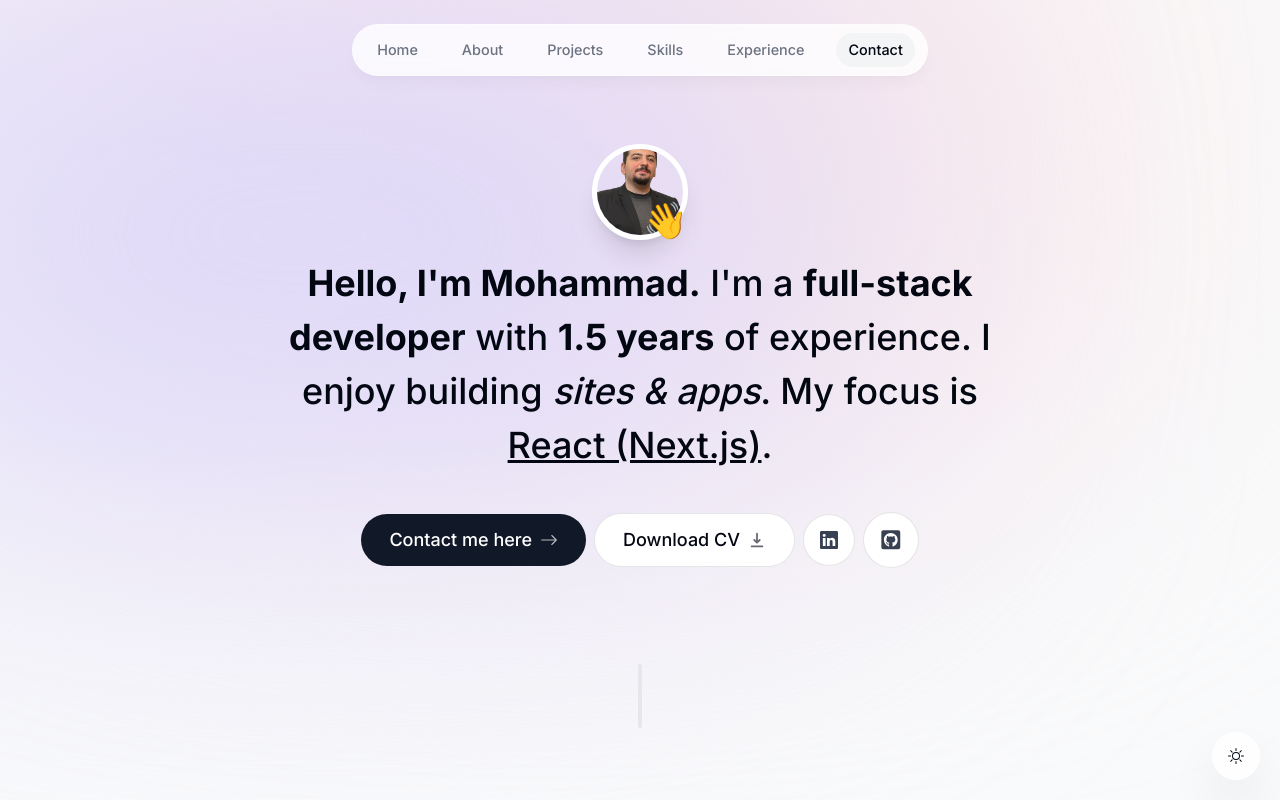
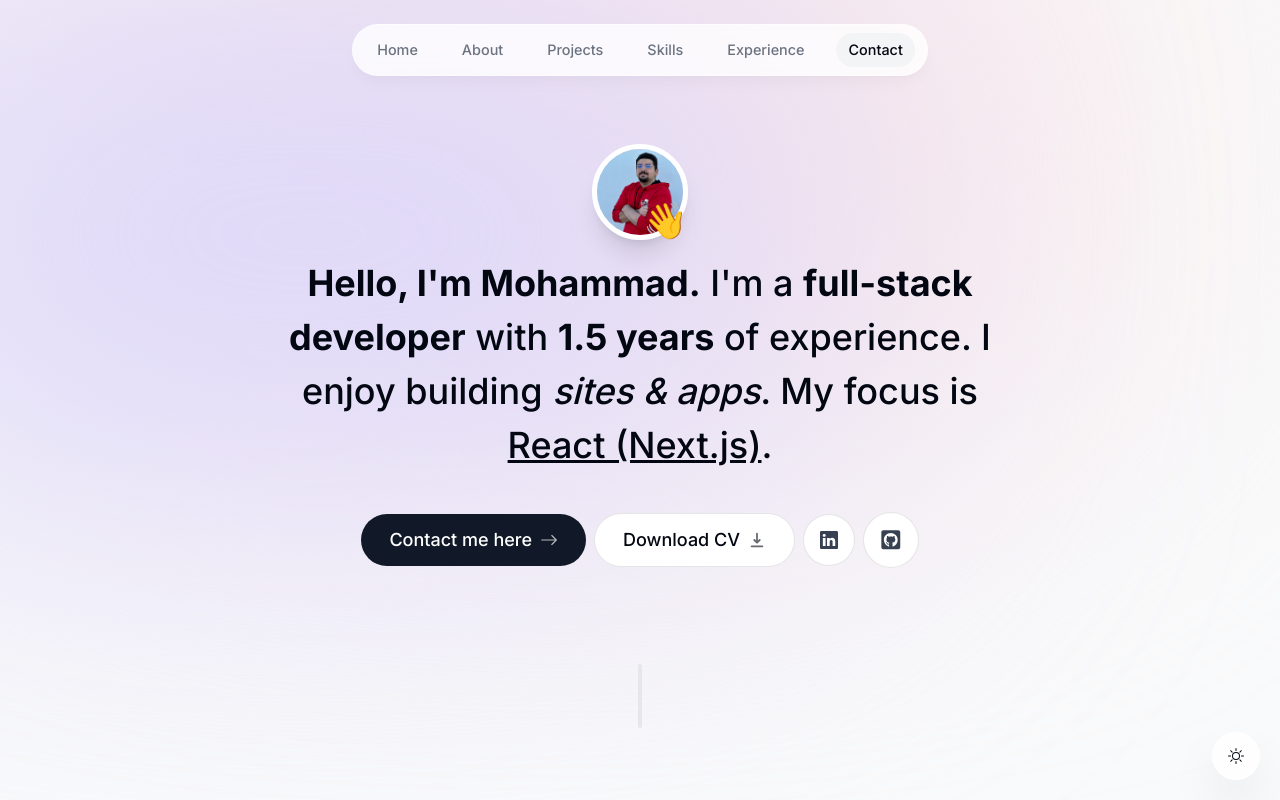
Before and after one commit to ausminatalli/MohammadYassin.Portfolio, a Next.js app: page / in a window 1280 px wide. Shown: the top 800 px of the page. Built offline with nearby package versions, Linux system fonts and the light colour scheme; no server answers.

Commit message:
CV IMAGE UPDATE

```diff
--- a/actions/sendEmail.ts
+++ b/actions/sendEmail.ts
@@ -27,7 +27,7 @@
   try {
     data = await resend.emails.send({
       from: "Contact Form <onboarding@resend.dev>",
-      to: "ausmi.natalli@gmail.com",
+      to: "mohammadhabibyassin@gmail.com",
       subject: "Message from contact form",
       reply_to: senderEmail,
       react: React.createElement(ContactFormEmail, {
--- a/components/contact.tsx
+++ b/components/contact.tsx
@@ -33,8 +33,8 @@
 
       <p className="text-gray-700 -mt-6 dark:text-white/80">
         Please contact me directly at{" "}
-        <a className="underline" href="mailto:ausmi.natalli@gmail.com">
-          ausmi.natalli@gmail.com
+        <a className="underline" href="mailto:mohammadhabibyassin@gmail.com">
+          mohammadhabibyassin@gmail.com
         </a>{" "}
         or through this form.
       </p>
--- a/components/intro.tsx
+++ b/components/intro.tsx
@@ -31,7 +31,7 @@
             }}
           >
             <Image
-              src="/MOHAMMADYASSINE.png"
+              src="/MOHAMMADYASSINE.jpeg"
               alt="Ricardo portrait"
               width="192"
               height="192"
```
Also changed, not shown: public/MOHAMMADYASSINE.jpeg (added), 1 other file (tests, documents, lock files or other folders).
